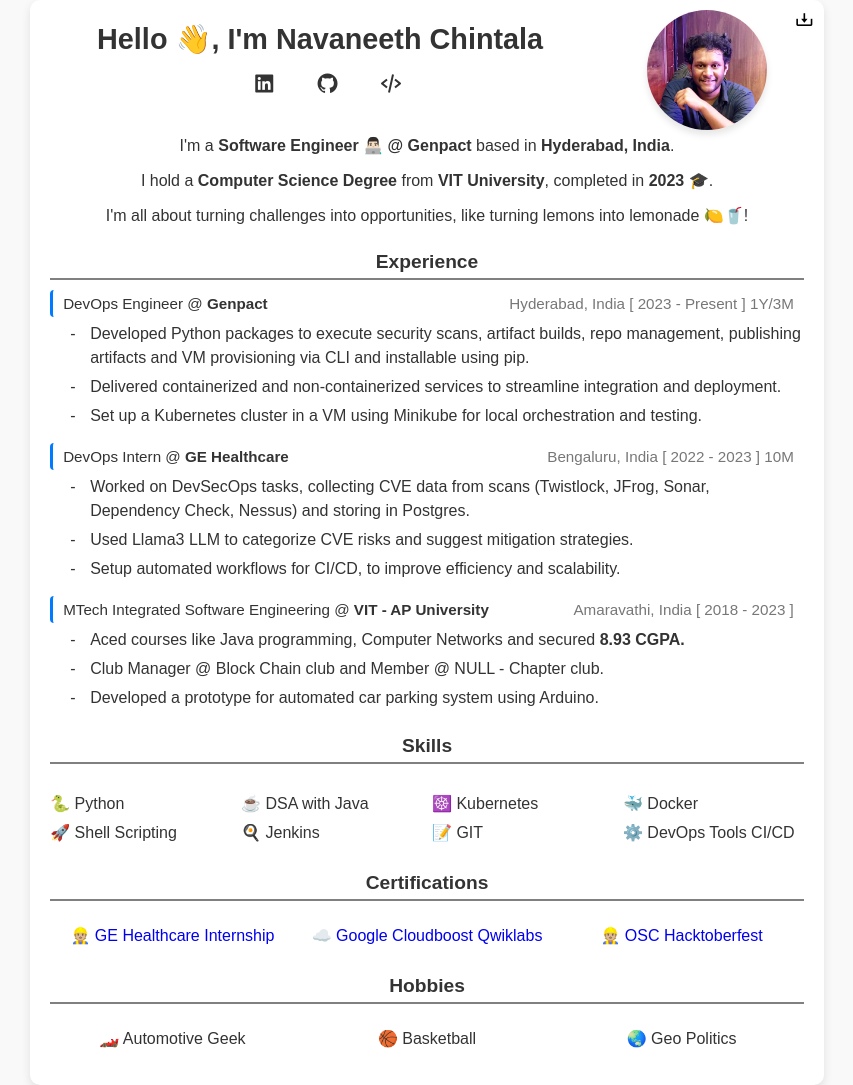
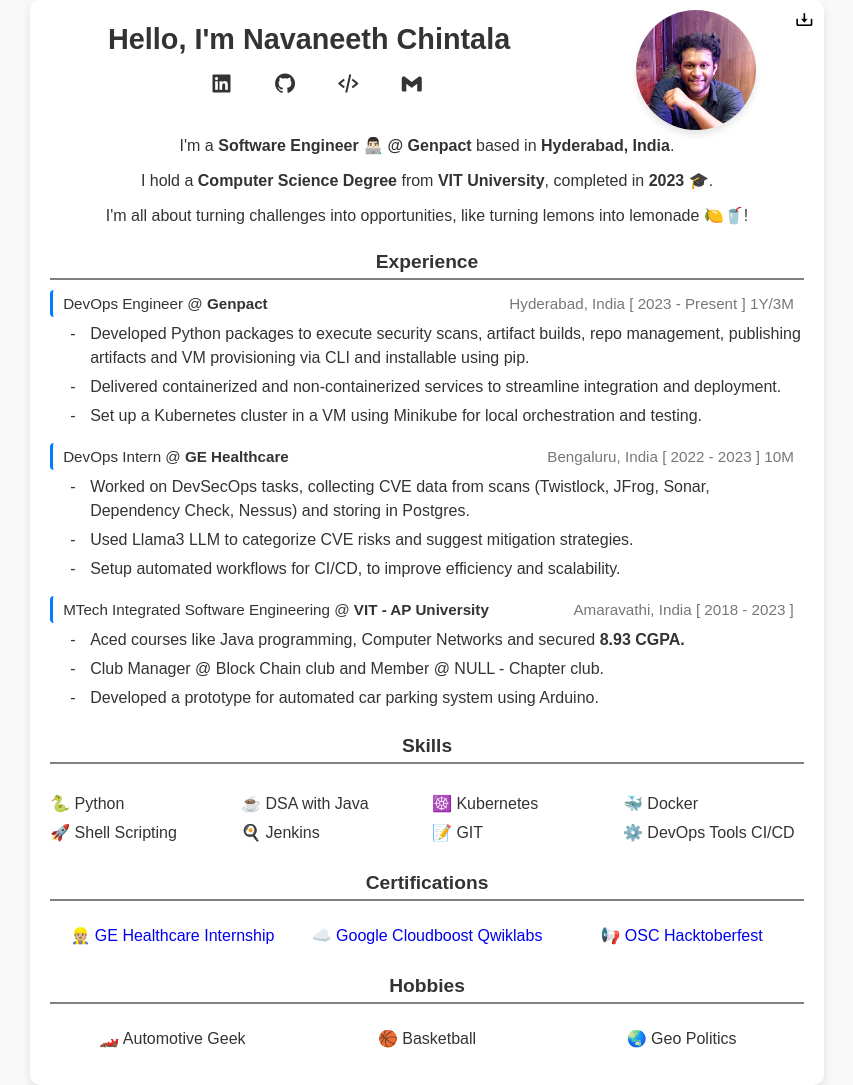
Before and after one commit to ChintalaNavaneeth/resume-2024, a plain HTML site: page index.html in a window 1280 px wide. Shown: the whole page, without its empty margins (213-1066 px from the left). Drawn offline with nearby package versions, Linux system fonts and the light colour scheme.

Commit message:
Update index.html

```diff
--- a/index.html
+++ b/index.html
@@ -14,11 +14,12 @@
 
         <header class="profile-header">
             <div class="name-emoji">
-                <h1>Hello <span class="emoji">👋</span>, I'm <span class="blue">Navaneeth Chintala</span></h1>
+                <h1>Hello, I'm Navaneeth Chintala</h1>
                 <p class="social-links">
                     <a href="https://www.linkedin.com/in/navaneeth-chintala-097b50192" target="_blank" rel="noopener noreferrer"><i class='bx bxl-linkedin-square black'></i></a>
                     <a href="https://github.com/ChintalaNavaneeth" target="_blank" rel="noopener noreferrer"><i class='bx bxl-github purple'></i></a>
                     <a href="https://leetcode.com/u/navaneethchintala1304/" target="_blank" rel="noopener noreferrer"><i class='bx bx-code-alt red'></i></a>
+                    <a href="mailto:navaneethchintala1304@gmail.com" target="_blank" rel="noopener noreferrer"> <i class='bx bxl-gmail'></i></a>
                 </p>
             </div>
             <div class="profile-pic">
@@ -110,7 +111,7 @@
                 <a href="https://www.cloudskillsboost.google/public_profiles/f646f797-4577-4c8a-bd7e-d8edc18887b3" target="_blank" rel="noopener noreferrer">☁️ Google Cloudboost Qwiklabs</a>
             </li>
             <li>
-                <a href="https://drive.google.com/file/d/1DVxd55hzRRmG6CLZMd6-ozeOKMkYStdn/view" target="_blank" rel="noopener noreferrer">👷🏼 OSC Hacktoberfest</a>
+                <a href="https://drive.google.com/file/d/1DVxd55hzRRmG6CLZMd6-ozeOKMkYStdn/view" target="_blank" rel="noopener noreferrer">📢 OSC Hacktoberfest</a>
             </li>
         </ul>
 
@@ -138,6 +139,7 @@
                 html2canvas: {
                     scale: 2,
                     useCORS: true,
+                    backgroundColor: '#000000',
                     onclone: (clonedDoc) => {
                         const profileImage = clonedDoc.querySelector(".profile-pic img");
                         if (profileImage) {
```
